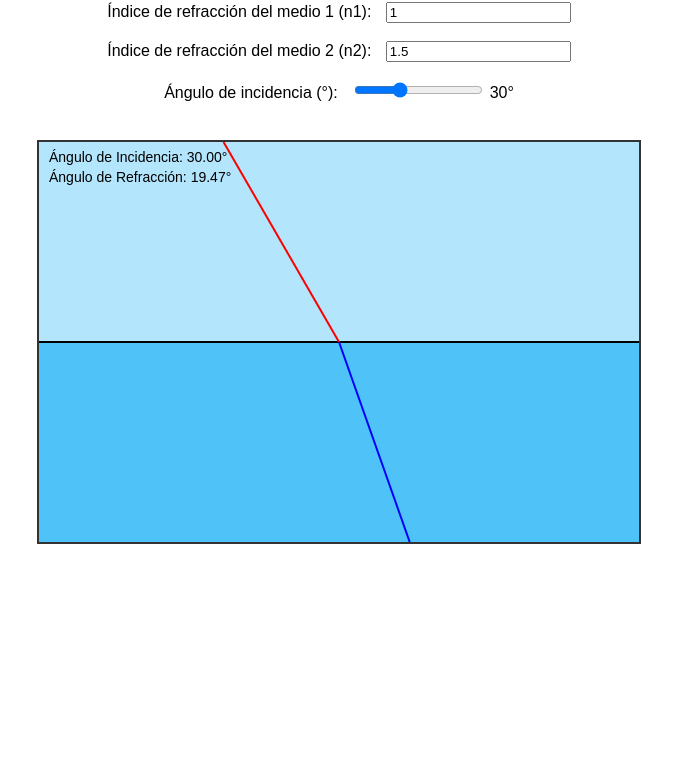
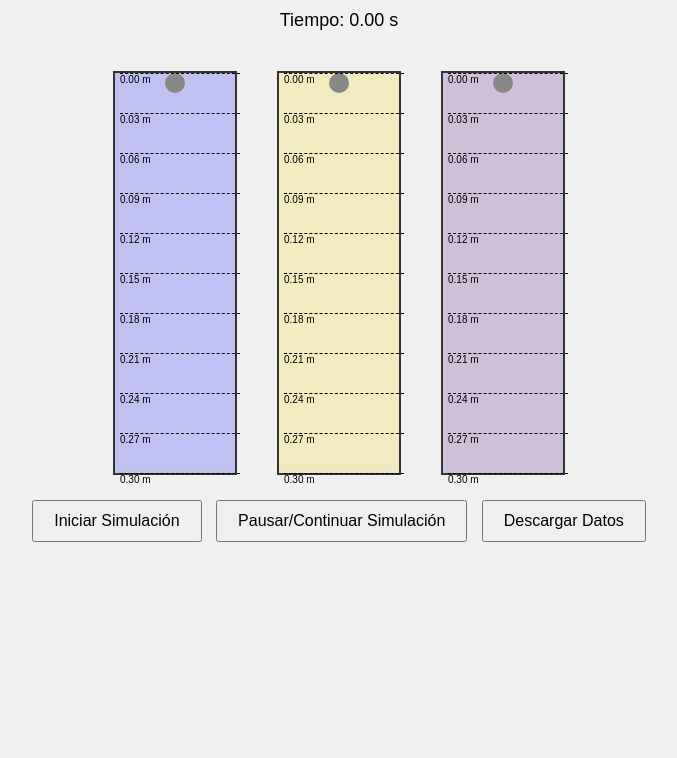
Before and after one commit to lmarind22/lmarind22.github.io, a plain HTML site: page pages/prueba.html in a window 1280 px wide. Shown: the part 78-836 px from the top of the page, without its empty margins (301-978 px from the left). Before the commit the page ends 800 px from the top, so only its background shows below. Drawn offline with nearby package versions, Linux system fonts and the light colour scheme.

Commit message:
Update prueba

```diff
--- a/pages/prueba.html
+++ b/pages/prueba.html
@@ -3,147 +3,280 @@
 <head>
     <meta charset="UTF-8">
     <meta name="viewport" content="width=device-width, initial-scale=1.0">
-    <title>Simulación de la Ley de Snell con Colores de Medios</title>
+    <title>Simulación de Caída de Sólidos en Fluidos</title>
     <style>
         body {
+            display: flex;
+            flex-direction: column;
+            align-items: center;
             font-family: Arial, sans-serif;
-            text-align: center;
+            background-color: #f0f0f0;
         }
-        .canvas-container {
+
+        #simulation {
+            display: flex;
+            justify-content: space-around;
+            margin: 20px 0;
             position: relative;
-            width: 600px;
+        }
+
+        .fluid {
+            width: 120px;
             height: 400px;
-            margin: 20px auto;
             border: 2px solid #333;
+            position: relative;
+            margin: 0 20px;
+            background: linear-gradient(to bottom, rgba(255, 255, 255, 0) 95%, rgba(200, 200, 200, 0.1));
         }
-        #snellCanvas {
+
+        #agua {
+            background-color: rgba(0, 0, 255, 0.2);
+        }
+
+        #aceite {
+            background-color: rgba(255, 215, 0, 0.2);
+        }
+
+        #glicerina {
+            background-color: rgba(75, 0, 130, 0.2);
+        }
+
+        .solid {
+            width: 20px;
+            height: 20px;
+            background-color: #888;
+            border-radius: 50%;
+            position: absolute;
+            top: 0;
+            left: 50%;
+            transform: translateX(-50%);
+        }
+
+        .distance-marker {
+            position: absolute;
+            left: 5px;
             width: 100%;
-            height: 100%;
+            border-top: 1px dashed #000;
+            text-align: left;
+            font-size: 10px;
         }
-        #controls {
-            margin-top: 20px;
+
+        .time-display {
+            font-size: 18px;
+            margin-bottom: 20px;
         }
-        label {
-            margin-right: 10px;
+
+        button {
+            padding: 10px 20px;
+            font-size: 16px;
+            cursor: pointer;
+            margin: 5px;
+        }
+
+        .chart-container {
+            width: 400px;
+            margin: 20px;
         }
     </style>
+    <script src="https://cdn.jsdelivr.net/npm/chart.js"></script>
 </head>
 <body>
-    <h1>Simulación de la Ley de Snell</h1>
-    <div id="controls">
-        <label for="n1">Índice de refracción del medio 1 (n1):</label>
-        <input type="number" id="n1" value="1" min="1" step="0.01" onchange="simularLeySnell()"><br><br>
-        <label for="n2">Índice de refracción del medio 2 (n2):</label>
-        <input type="number" id="n2" value="1.5" min="1" step="0.01" onchange="simularLeySnell()"><br><br>
-        <label for="angulo">Ángulo de incidencia (°):</label>
-        <input type="range" id="angulo" value="30" min="0" max="90" step="1" oninput="simularLeySnell()">
-        <span id="angulo-value">30°</span><br><br>
+    <h1>Caída de un sólido en fluidos</h1>
+    <div class="time-display" id="timeDisplay">Tiempo: 0.00 s</div>
+    <div id="simulation">
+        <div class="fluid" id="agua">
+            <div class="solid" id="solid-agua"></div>
+            <div class="distance-marker" style="top: 0%">0.00 m</div>
+            <div class="distance-marker" style="top: 10%">0.03 m</div>
+            <div class="distance-marker" style="top: 20%">0.06 m</div>
+            <div class="distance-marker" style="top: 30%">0.09 m</div>
+            <div class="distance-marker" style="top: 40%">0.12 m</div>
+            <div class="distance-marker" style="top: 50%">0.15 m</div>
+            <div class="distance-marker" style="top: 60%">0.18 m</div>
+            <div class="distance-marker" style="top: 70%">0.21 m</div>
+            <div class="distance-marker" style="top: 80%">0.24 m</div>
+            <div class="distance-marker" style="top: 90%">0.27 m</div>
+            <div class="distance-marker" style="top: 100%">0.30 m</div>
+        </div>
+        <div class="fluid" id="aceite">
+            <div class="solid" id="solid-aceite"></div>
+            <div class="distance-marker" style="top: 0%">0.00 m</div>
+            <div class="distance-marker" style="top: 10%">0.03 m</div>
+            <div class="distance-marker" style="top: 20%">0.06 m</div>
+            <div class="distance-marker" style="top: 30%">0.09 m</div>
+            <div class="distance-marker" style="top: 40%">0.12 m</div>
+            <div class="distance-marker" style="top: 50%">0.15 m</div>
+            <div class="distance-marker" style="top: 60%">0.18 m</div>
+            <div class="distance-marker" style="top: 70%">0.21 m</div>
+            <div class="distance-marker" style="top: 80%">0.24 m</div>
+            <div class="distance-marker" style="top: 90%">0.27 m</div>
+            <div class="distance-marker" style="top: 100%">0.30 m</div>
+        </div>
+        <div class="fluid" id="glicerina">
+            <div class="solid" id="solid-glicerina"></div>
+            <div class="distance-marker" style="top: 0%">0.00 m</div>
+            <div class="distance-marker" style="top: 10%">0.03 m</div>
+            <div class="distance-marker" style="top: 20%">0.06 m</div>
+            <div class="distance-marker" style="top: 30%">0.09 m</div>
+            <div class="distance-marker" style="top: 40%">0.12 m</div>
+            <div class="distance-marker" style="top: 50%">0.15 m</div>
+            <div class="distance-marker" style="top: 60%">0.18 m</div>
+            <div class="distance-marker" style="top: 70%">0.21 m</div>
+            <div class="distance-marker" style="top: 80%">0.24 m</div>
+            <div class="distance-marker" style="top: 90%">0.27 m</div>
+            <div class="distance-marker" style="top: 100%">0.30 m</div>
+        </div>
+    </div>
+    <div>
+        <button onclick="startSimulation()">Iniciar Simulación</button>
+        <button onclick="pauseSimulation()">Pausar/Continuar Simulación</button>
+        <button onclick="downloadData()">Descargar Datos</button>
     </div>
 
-    <div class="canvas-container">
-        <canvas id="snellCanvas" width="600" height="400"></canvas>
+    <div class="chart-container">
+        <canvas id="chartAgua"></canvas>
+    </div>
+    <div class="chart-container">
+        <canvas id="chartAceite"></canvas>
+    </div>
+    <div class="chart-container">
+        <canvas id="chartGlicerina"></canvas>
     </div>
 
     <script>
-        function simularLeySnell() {
-            const n1 = parseFloat(document.getElementById('n1').value);
-            const n2 = parseFloat(document.getElementById('n2').value);
-            const anguloIncidencia = parseFloat(document.getElementById('angulo').value);
+        let startTime;
+        let timerInterval;
+        let paused = false;
+        let intervals = {};
+        let charts = {};
+        let currentTime = 0; // Variable para mantener el tiempo real
+        let dataAgua = { time: [], position: [] };
+        let dataAceite = { time: [], position: [] };
+        let dataGlicerina = { time: [], position: [] };
 
-            // Actualizar el texto del ángulo
-            document.getElementById('angulo-value').textContent = `${anguloIncidencia}°`;
+        function startSimulation() {
+            if (paused) return;
+            startTime = new Date().getTime();
+            timerInterval = setInterval(updateTimeDisplay, 100);
 
-            const radianesIncidencia = anguloIncidencia * Math.PI / 180; // Convertir a radianes
-            const senoRefraccion = (n1 / n2) * Math.sin(radianesIncidencia);
+            let timeWater = 1500;
+            let timeOil = 3000;
+            let timeGlycerin = 10000;
 
-            // Comprobación para ver si hay reflexión interna total
-            if (senoRefraccion > 1) {
-                dibujarSimulacion(n1, n2, anguloIncidencia, null);
-                return;
+            function fallSolid(solidId, time, data, chartId) {
+                let solid = document.getElementById(solidId);
+                let position = 0;
+                intervals[solidId] = setInterval(() => {
+                    if (!paused) {
+                        if (position >= 380) {
+                            clearInterval(intervals[solidId]);
+                            if (Object.values(intervals).every(i => !i)) clearInterval(timerInterval);
+                        } else {
+                            position += 1;
+                            currentTime += time / 380;
+                            solid.style.top = position + 'px';
+                            data.time.push((currentTime / 1000).toFixed(2));
+                            data.position.push((position / 380 * 0.3).toFixed(3));
+                            updateChart(chartId, data);
+                        }
+                    }
+                }, time / 380);
             }
 
-            const anguloRefraccion = Math.asin(senoRefraccion) * (180 / Math.PI); // Convertir a grados
-            dibujarSimulacion(n1, n2, anguloIncidencia, anguloRefraccion);
+            fallSolid('solid-agua', timeWater, dataAgua, 'chartAgua');
+            fallSolid('solid-aceite', timeOil, dataAceite, 'chartAceite');
+            fallSolid('solid-glicerina', timeGlycerin, dataGlicerina, 'chartGlicerina');
+
+            charts['chartAgua'] = initializeChart('chartAgua', 'Posición vs Tiempo - Agua');
+            charts['chartAceite'] = initializeChart('chartAceite', 'Posición vs Tiempo - Aceite');
+            charts['chartGlicerina'] = initializeChart('chartGlicerina', 'Posición vs Tiempo - Glicerina');
         }
 
-        function obtenerColorMedio(n) {
-            // Determinar el color en función del índice de refracción (n)
-            if (n <= 1) return '#b3e5fc'; // Azul claro para aire o vacío (n cercano a 1)
-            else if (n <= 1.33) return '#81d4fa'; // Azul para agua (n típico 1.33)
-            else if (n <= 1.5) return '#4fc3f7'; // Azul más oscuro para vidrio (n típico 1.5)
-            else if (n <= 2.42) return '#0288d1'; // Azul profundo para diamante (n típico 2.42)
-            else return '#01579b'; // Azul muy oscuro para índices mayores
-        }
-
-        function dibujarSimulacion(n1, n2, anguloIncidencia, anguloRefraccion) {
-            const canvas = document.getElementById('snellCanvas');
-            const ctx = canvas.getContext('2d');
-
-            // Limpiar el canvas
-            ctx.clearRect(0, 0, canvas.width, canvas.height);
-
-            // Obtener colores para los medios en función de sus índices de refracción
-            const colorMedio1 = obtenerColorMedio(n1);
-            const colorMedio2 = obtenerColorMedio(n2);
-
-            // Dibujar los medios con colores diferentes
-            ctx.fillStyle = colorMedio1;
-            ctx.fillRect(0, 0, canvas.width, canvas.height / 2);
-
-            ctx.fillStyle = colorMedio2;
-            ctx.fillRect(0, canvas.height / 2, canvas.width, canvas.height / 2);
-
-            // Dibujar la línea de separación de los medios
-            ctx.beginPath();
-            ctx.moveTo(0, canvas.height / 2);
-            ctx.lineTo(canvas.width, canvas.height / 2);
-            ctx.strokeStyle = 'black';
-            ctx.lineWidth = 2;
-            ctx.stroke();
-
-            // Dibujar el rayo incidente
-            ctx.beginPath();
-            ctx.moveTo(canvas.width / 2, canvas.height / 2);
-            const xIncidencia = canvas.width / 2 - (canvas.height / 2) * Math.tan(anguloIncidencia * Math.PI / 180);
-            ctx.lineTo(xIncidencia, 0);
-            ctx.strokeStyle = 'red';
-            ctx.lineWidth = 2;
-            ctx.stroke();
-
-            // Dibujar el rayo refractado o reflejado
-            if (anguloRefraccion !== null) {
-                // Rayo refractado
-                ctx.beginPath();
-                ctx.moveTo(canvas.width / 2, canvas.height / 2);
-                const xRefraccion = canvas.width / 2 + (canvas.height / 2) * Math.tan(anguloRefraccion * Math.PI / 180);
-                ctx.lineTo(xRefraccion, canvas.height);
-                ctx.strokeStyle = 'blue';
-                ctx.lineWidth = 2;
-                ctx.stroke();
+        function pauseSimulation() {
+            paused = !paused;
+            if (paused) {
+                clearInterval(timerInterval);
             } else {
-                // Rayo reflejado internamente
-                ctx.beginPath();
-                ctx.moveTo(canvas.width / 2, canvas.height / 2);
-                const xReflexion = canvas.width / 2 - (canvas.height / 2) * Math.tan(anguloIncidencia * Math.PI / 180);
-                ctx.lineTo(xReflexion, canvas.height);
-                ctx.strokeStyle = 'green';
-                ctx.lineWidth = 2;
-                ctx.stroke();
-            }
-
-            // Etiquetas de los ángulos
-            ctx.fillStyle = 'black';
-            ctx.font = '14px Arial';
-            ctx.fillText(`Ángulo de Incidencia: ${anguloIncidencia.toFixed(2)}°`, 10, 20);
-            if (anguloRefraccion !== null) {
-                ctx.fillText(`Ángulo de Refracción: ${anguloRefraccion.toFixed(2)}°`, 10, 40);
-            } else {
-                ctx.fillText(`Reflexión Interna Total`, 10, 40);
+                startTime = new Date().getTime() - currentTime;
+                timerInterval = setInterval(updateTimeDisplay, 100);
             }
         }
 
-        // Inicializar la simulación con valores por defecto
-        simularLeySnell();
+        function updateTimeDisplay() {
+            const elapsedTime = (currentTime / 1000).toFixed(2);
+            document.getElementById('timeDisplay').textContent = `Tiempo: ${elapsedTime} s`;
+        }
+
+        function initializeChart(canvasId, title) {
+            const ctx = document.getElementById(canvasId).getContext('2d');
+            return new Chart(ctx, {
+                type: 'line',
+                data: {
+                    labels: [],
+                    datasets: [{
+                        label: 'Posición (m)',
+                        data: [],
+                        borderColor: 'rgba(75, 192, 192, 1)',
+                        borderWidth: 2,
+                        fill: false
+                    }]
+                },
+                options: {
+                    responsive: true,
+                    plugins: {
+                        title: {
+                            display: true,
+                            text: title
+                        }
+                    },
+                    scales: {
+                        x: {
+                            title: {
+                                display: true,
+                                text: 'Tiempo (s)'
+                            }
+                        },
+                        y: {
+                            title: {
+                                display: true,
+                                text: 'Posición (m)'
+                            },
+                            beginAtZero: true
+                        }
+                    }
+                }
+            });
+        }
+
+        function updateChart(chartId, data) {
+            const chart = charts[chartId];
+            chart.data.labels = data.time;
+            chart.data.datasets[0].data = data.position;
+            chart.update();
+        }
+
+        function downloadData() {
+            let csvContent = "data:text/csv;charset=utf-8,";
+            csvContent += "Fluido, Tiempo (s), Posición (m)\n";
+
+            function appendData(data, fluidName) {
+                for (let i = 0; i < data.time.length; i++) {
+                    csvContent += `${fluidName}, ${data.time[i]}, ${data.position[i]}\n`;
+                }
+            }
+
+            appendData(dataAgua, "Agua");
+            appendData(dataAceite, "Aceite");
+            appendData(dataGlicerina, "Glicerina");
+
+            const encodedUri = encodeURI(csvContent);
+            const link = document.createElement("a");
+            link.setAttribute("href", encodedUri);
+            link.setAttribute("download", "datos_simulacion.csv");
+            document.body.appendChild(link);
+            link.click();
+            document.body.removeChild(link);
+        }
     </script>
 </body>
 </html>
```
